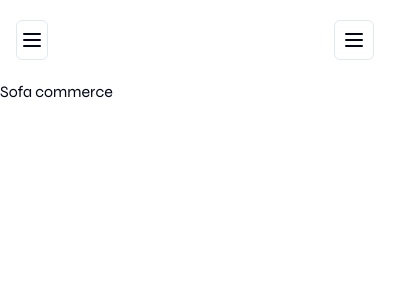
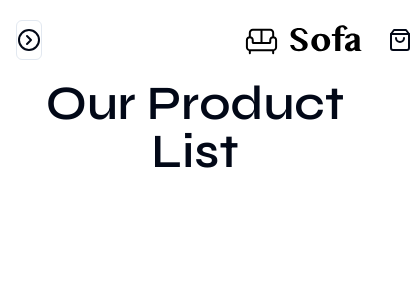
Before and after one commit to codejesse/Sofa, a Next.js app: page / in a window 390 px wide. Shown: the top 300 px of the page, 412 px wide, since content can reach past the window. Built offline with nearby package versions, Linux system fonts and the light colour scheme.

Commit message:
feat: working on the navbar

```diff
--- a/app/page.tsx
+++ b/app/page.tsx
@@ -1,9 +1,17 @@
+import Head from "next/head";
 import Image from "next/image";
 
 export default function Home() {
   return (
     <div>
-      Sofa commerce
+      <Head>
+        <title>Sofa | Home page</title>
+        <meta name="description" content="Shop furniture and sofas" />
+        <meta name="keywords" content="sofa, furniture, home, decoration interior" />
+      </Head>
+      <div className="m-auto text-center lg:m-20">
+        <h1 className="font-semibold text-5xl">Our Product List</h1>
+      </div>
     </div>
   );
 }
--- a/components/Navbar.tsx
+++ b/components/Navbar.tsx
@@ -7,6 +7,7 @@ import {
   NavigationMenuLink,
 } from "@/components/ui/navigation-menu";
 import Image from "next/image";
+import { ChevronRightCircle, ShoppingBag } from "lucide-react";
 
 export default function Component() {
   return (
@@ -21,8 +22,8 @@ export default function Component() {
         <SheetContent side="left">
           <div className="flex w-full items-center justify-between px-4 py-4 sm:px-6">
             <Link href="#" className="flex items-center" prefetch={false}>
-              <MountainIcon className="h-6 w-6" />
-              <span className="sr-only">Acme Inc</span>
+              <Image src="/logo.svg" width={200} height={200} alt="logo" />
+              <span className="sr-only">Sofa Inc</span>
             </Link>
             <Button variant="outline" size="icon" className="lg:hidden">
               <SearchIcon className="h-6 w-6" />
@@ -66,9 +67,8 @@ export default function Component() {
         className="flex items-center mr-6 hidden lg:flex"
         prefetch={false}
       >
-        {/* <MountainIcon className="h-6 w-6" /> */}
         <Image src="/logo.svg" width={200} height={200} alt="logo" />
-        <span className="sr-only">Acme Inc</span>
+        <span className="sr-only">Sofa Inc</span>
       </Link>
       <div className="flex w-full justify-center">
         <NavigationMenu className="hidden lg:flex">
@@ -113,17 +113,17 @@ export default function Component() {
         </NavigationMenu>
       </div>
       <div className="ml-auto flex items-center gap-4">
-        <Button variant="outline" size="icon" className="hidden lg:flex">
+        <Button variant="outline" size="icon" className="hidden lg:flex border-none">
           <SearchIcon className="h-6 w-6" />
           <span className="sr-only">Search</span>
         </Button>
-        <Button variant="outline" size="icon" className="hidden lg:flex">
-          <SearchIcon className="h-6 w-6" />
-          <span className="sr-only">Search</span>
+        <Button variant="outline" size="icon" className="hidden lg:flex border-none">
+          <ShoppingBag className="h-6 w-6" />
+          <span className="sr-only">Shopping bag</span>
         </Button>
-        <Button variant="outline" size="icon" className="lg:hidden">
-          <MenuIcon className="h-6 w-6" />
-          <span className="sr-only">Toggle navigation menu</span>
+        <Image src="/logo.svg" width={200} height={200} alt="logo" />
+        <Button variant="outline" size="icon" className="lg:hidden border-none">
+          <ShoppingBag className="h-6 w-6" />
         </Button>
       </div>
     </header>
@@ -131,24 +131,7 @@ export default function Component() {
 }
 
 function MenuIcon(props: any) {
-  return (
-    <svg
-      {...props}
-      xmlns="http://www.w3.org/2000/svg"
-      width="24"
-      height="24"
-      viewBox="0 0 24 24"
-      fill="none"
-      stroke="currentColor"
-      strokeWidth="2"
-      strokeLinecap="round"
-      strokeLinejoin="round"
-    >
-      <line x1="4" x2="20" y1="12" y2="12" />
-      <line x1="4" x2="20" y1="6" y2="6" />
-      <line x1="4" x2="20" y1="18" y2="18" />
-    </svg>
-  );
+  return <ChevronRightCircle />;
 }
 
 function MountainIcon(props: any) {
```
